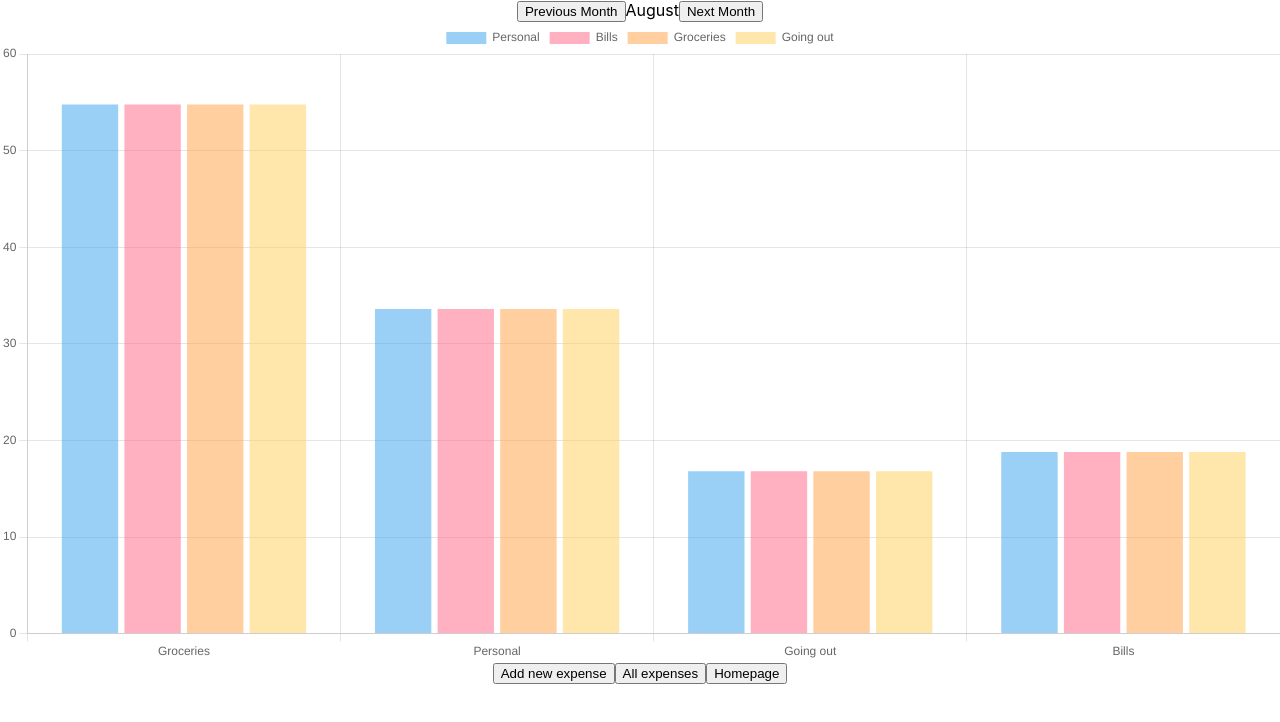
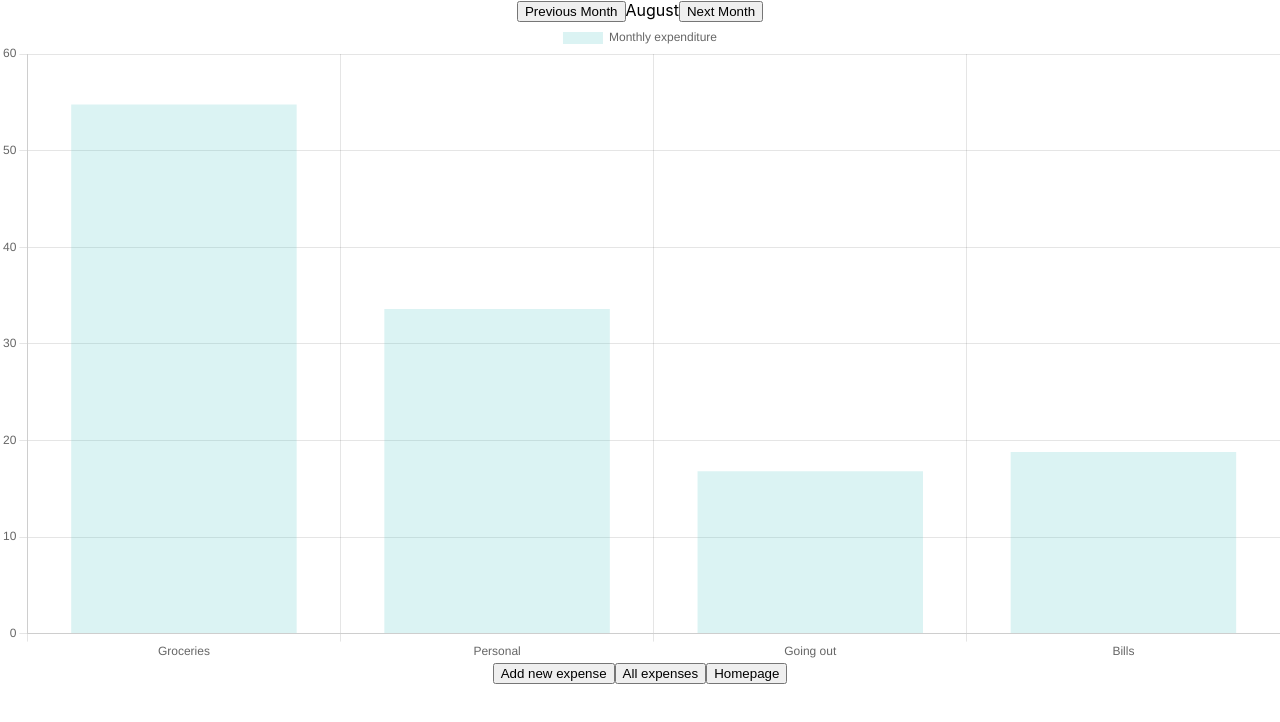
Before and after one commit to Alan-day/spending-tracker, a React (Create React App) app: page /graph in a window 1280 px wide. Shown: the top 722 px of the page. Built offline with nearby package versions, Linux system fonts and the light colour scheme; no server answers.

Commit message:
graph displays monthly expenditure per category, spending tile for list of items created

```diff
--- a/src/pages/Graphpage/Graphpage.jsx
+++ b/src/pages/Graphpage/Graphpage.jsx
@@ -3,40 +3,45 @@ import Graph from "../../Components/Graph/Graph";
 import Navbar from "../../Components/Navbar/Navbar";
 import { UserData } from "../../Data.js";
 import "./Graphpage.scss";
+
 const Graphpage = () => {
-  const categories = ["Personal", "Bills", "Groceries", "Going out"];
-
   const [namedMonth, setNamedMonth] = useState("");
-  const spendingByDateAndCategory = {}; // empty object not array
+  const [spendingByCategory, setSpendingByCategory] = useState({});
 
   const currentDate = new Date();
-
   const currentMonth = String(currentDate.getMonth() + 1).padStart(2, "0");
   const [month, setMonth] = useState(currentMonth);
 
-  UserData.forEach((data) => {
-    if (data.date.includes(`/${month}/`)) {
-      if (!spendingByDateAndCategory[data.category]) {
-        spendingByDateAndCategory[data.category] = 0; // Initialize spending for the category
-      }
-      spendingByDateAndCategory[data.category] += data.spent; // Accumulate spending amount
-    }
-  });
-
   useEffect(() => {
     handleMonths();
+    const updatedSpendingByCategory = {};
+
+    UserData.forEach((data) => {
+      if (data.date.includes(`/${month}/`)) {
+        if (!updatedSpendingByCategory[data.category]) {
+          updatedSpendingByCategory[data.category] = 0;
+        }
+        updatedSpendingByCategory[data.category] += data.spent;
+      }
+    });
+
+    setSpendingByCategory(updatedSpendingByCategory);
   }, [month]);
 
-  const labels = Object.keys(spendingByDateAndCategory);
-  const datasets = categories.map((category) => ({
-    label: category,
-    data: labels.map((category) => spendingByDateAndCategory[category] || 0),
-  }));
+  const labels = Object.keys(spendingByCategory);
+  const datasets = [
+    {
+      label: "Monthly expenditure",
+      data: labels.map((category) => spendingByCategory[category] || 0),
+      backgroundColor: "rgba(75, 192, 192, 0.2)",
+    },
+  ];
 
   const userData = {
     labels: labels,
     datasets: datasets,
   };
+
   const handleButtonDecrease = () => {
     switch (month) {
       case "01":
```
Also changed, not shown: src/Components/SpendingTile/SpendingTile.jsx (added), src/Components/SpendingTile/SpendingTile.scss (added).
